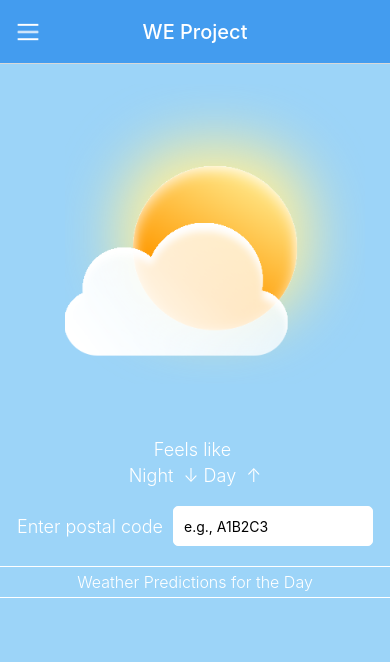
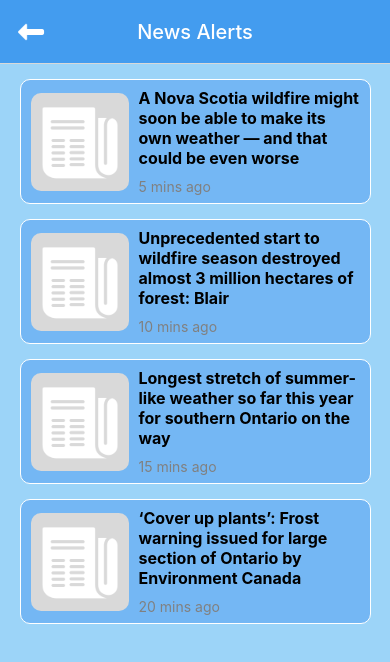
Before and after one commit to parthvekariya98/we_protect_repo, a React Native app in the folder WeProtect/: screen /NewsAlerts in a window 390 px wide. Shown: the top 662 px of the page. Built offline with nearby package versions, Linux system fonts and the light colour scheme.

Commit message:
- news alert screen ui design

```diff
--- a/WeProtect/App.js
+++ b/WeProtect/App.js
@@ -11,6 +11,7 @@ import SignupScreen from './src/screens/SignupScreen';
 import LoginScreen from './src/screens/LoginScreen';
 import ForgotPassword from './src/screens/ForgotPassword';
 import CompareScreen from './src/screens/CompareScreen';
+import NewsAlerts from './src/screens/NewsAlerts';
 
 const Stack = createStackNavigator();
 
@@ -156,6 +157,23 @@ const App = () => {
             ),
           })}
         />
+        <Stack.Screen
+          name="NewsAlerts"
+          component={NewsAlerts}
+          options={({ navigation }) => ({
+            title: 'News Alerts',
+            headerTitleAlign: 'center',
+            headerTitleStyle: {
+              fontSize: 20,
+              color: 'white',
+            },
+            headerLeft: () => (
+              <TouchableOpacity onPress={() => handleBackButton(navigation)} style={{ marginLeft: 16 }}>
+                <Image source={require('./src/images/ic_back.png')} style={{ width: 30, height: 30 }} />
+              </TouchableOpacity>
+            ),
+          })}
+        />
       </Stack.Navigator>
     </NavigationContainer>
   );
--- /dev/null
+++ b/WeProtect/src/screens/NewsAlertItem.js
@@ -0,0 +1,58 @@
+import React from 'react';
+import { View, Text, StyleSheet, Image } from 'react-native';
+import { widthPercentageToDP as wp } from 'react-native-responsive-screen';
+
+const NewsAlertItem = ({ item }) => {
+  const { image, title, timeAgo } = item;
+
+  return (
+    <View style={styles.container}>
+      <View style={styles.imageContainer}>
+        <Image source={require('../images/ic_news.png')} style={styles.image} />
+      </View>
+      <View style={styles.textContainer}>
+        <Text style={styles.title}>{title}</Text>
+        <Text style={styles.timeAgo}>{timeAgo}</Text>
+      </View>
+    </View>
+  );
+};
+
+const styles = StyleSheet.create({
+  container: {
+    width: wp('90%'),
+    height: wp('32%'),
+    flexDirection: 'row',
+    alignItems: 'center',
+    borderRadius: 10,
+    borderWidth: 1,
+    borderColor: '#fff',
+    marginTop: 15,
+    backgroundColor: '#74B7F4',
+    padding: 10
+  },
+  imageContainer: {
+    marginRight: 10,
+    padding: 10,
+    backgroundColor: '#D9D9D9',
+    borderRadius: 10
+  },
+  image: {
+    width: wp('20%'),
+    height: wp('20%'),
+    // borderRadius: 30,
+  },
+  textContainer: {
+    flex: 1,
+  },
+  title: {
+    fontWeight: 'bold',
+    fontSize: 16,
+  },
+  timeAgo: {
+    color: 'gray',
+    marginTop: 10
+  },
+});
+
+export default NewsAlertItem;
--- /dev/null
+++ b/WeProtect/src/screens/NewsAlerts.js
@@ -0,0 +1,50 @@
+import React, { useState } from 'react';
+import { View, Text, TouchableOpacity, Image, StyleSheet, FlatList } from 'react-native';
+import { useNavigation } from '@react-navigation/native';
+import NewsAlertItem from './NewsAlertItem';
+
+const NewsAlerts = () => {
+    const navigation = useNavigation();
+    const data = [
+        {
+            id: '1',
+            image: 'https://example.com/image1.jpg',
+            title: 'A Nova Scotia wildfire might soon be able to make its own weather — and that could be even worse',
+            timeAgo: '5 mins ago',
+        },
+        {
+            id: '2',
+            image: 'https://example.com/image2.jpg',
+            title: 'Unprecedented start to wildfire season destroyed almost 3 million hectares of forest: Blair',
+            timeAgo: '10 mins ago',
+        },
+        {
+            id: '3',
+            image: 'https://example.com/image2.jpg',
+            title: 'Longest stretch of summer-like weather so far this year for southern Ontario on the way',
+            timeAgo: '15 mins ago',
+        },
+        {
+            id: '4',
+            image: 'https://example.com/image2.jpg',
+            title: '‘Cover up plants’: Frost warning issued for large section of Ontario by Environment Canada',
+            timeAgo: '20 mins ago',
+        },
+    ];
+
+    return (
+        <View style={{ flex: 1, backgroundColor: '#9CD4F8', alignItems: 'center' }}>
+            <FlatList
+                data={data}
+                keyExtractor={(item) => item.id}
+                renderItem={({ item }) => <NewsAlertItem item={item} />}
+            />
+        </View>
+    );
+};
+
+const styles = StyleSheet.create({
+
+});
+
+export default NewsAlerts;
--- a/WeProtect/src/screens/PaymentScreen.js
+++ b/WeProtect/src/screens/PaymentScreen.js
@@ -27,6 +27,7 @@ const PaymentScreen = () => {
   };
 
   const handlePayment = () => {
+    navigation.navigate('PremiumFeature')
     if (!validateCardNumber(cardNumber)) {
       Alert.alert('Error', 'Please enter a valid card number');
       return;
@@ -49,7 +50,7 @@ const PaymentScreen = () => {
 
     // Handle payment logic
     console.log('Payment submitted');
-    navigation.navigate('PremiumFeature')
+    // navigation.navigate('PremiumFeature')
   };
 
   return (
--- a/WeProtect/src/screens/PremiumFeatures.js
+++ b/WeProtect/src/screens/PremiumFeatures.js
@@ -12,6 +12,10 @@ const PremiumFeatures = () => {
 
     const compareButtonTap = () => {
         navigation.navigate('CompareScreen');
+    };
+
+    const newsBtnTap = () => {
+        navigation.navigate('NewsAlerts');
     };
 
     return (
@@ -50,7 +54,7 @@ const PremiumFeatures = () => {
             </View>
             <View style={styles.newsAlerts}>
                 <TouchableOpacity
-                    onPress={saveButtonTap}
+                    onPress={newsBtnTap}
                     style={styles.saveBtn}>
                     <Text style={{ fontSize: 18, fontWeight: '600', color: 'white' }}>NEWS ALERTS</Text>
                 </TouchableOpacity>
```
Also changed, not shown: WeProtect/src/images/ic_news.png (added), 1 other file (tests, documents, lock files or other folders).
